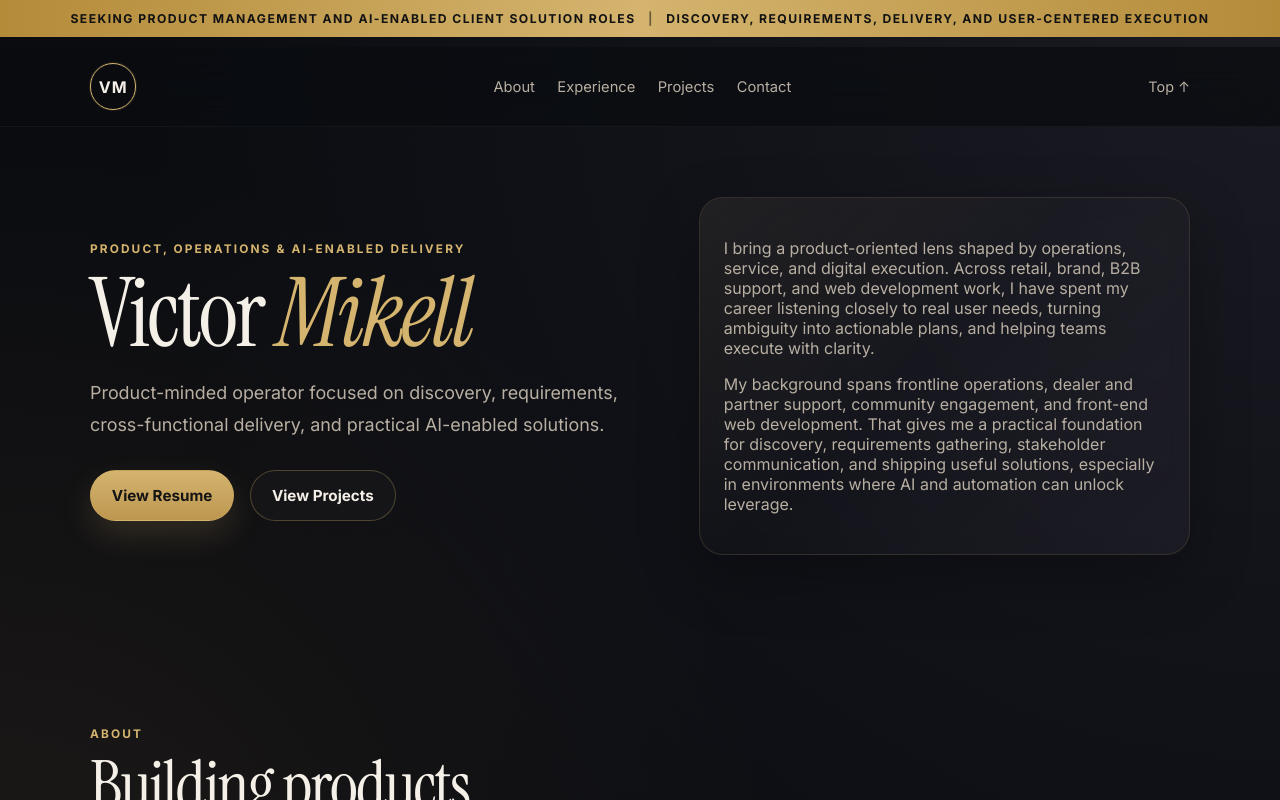
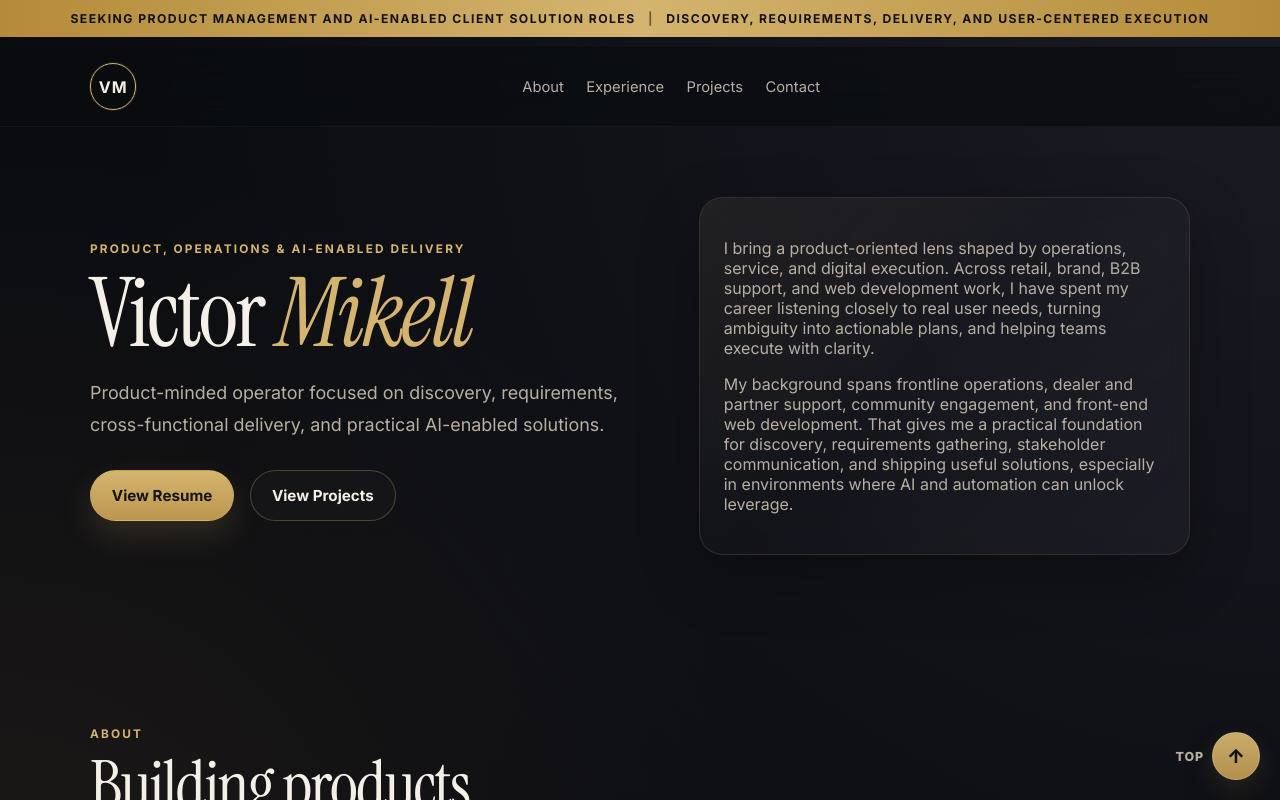
Before and after one commit to vmikell/victor-job-search, a React (Vite) app: page / in a window 1280 px wide. Shown: the top 800 px of the page. Built offline with nearby package versions, Linux system fonts and the light colour scheme.

Commit message:
Move back-to-top control to floating button

```diff
--- a/src/components/Layout.tsx
+++ b/src/components/Layout.tsx
@@ -23,9 +23,9 @@ export function Layout() {
               <a key={item.label} href={item.href}>{item.label}</a>
             ))}
           </nav>
-          <a href="#top" className="back-to-top">Top ↑</a>
         </div>
       </header>
+      <a href="#top" className="back-to-top-floating" aria-label="Back to top">↑</a>
       <main id="main">
         <Outlet />
       </main>
--- a/src/styles/main.scss
+++ b/src/styles/main.scss
@@ -107,16 +107,57 @@ img { max-width: 100%; }
 }
 
 .site-nav a,
-.back-to-top,
+.back-to-top-floating,
 .text-link {
-  transition: color 0.2s ease, opacity 0.2s ease;
+  transition: color 0.2s ease, opacity 0.2s ease, transform 0.2s ease, box-shadow 0.2s ease;
 }
 
-.back-to-top {
+.back-to-top-floating {
+  position: fixed;
+  right: 1.25rem;
+  bottom: 1.25rem;
+  width: 3rem;
+  height: 3rem;
+  display: grid;
+  place-items: center;
+  border-radius: 999px;
+  background: linear-gradient(180deg, rgba(212, 180, 110, 0.95), rgba(189, 151, 80, 0.95));
+  color: #111;
+  border: 1px solid rgba(255,255,255,0.12);
+  box-shadow: 0 16px 30px rgba(0, 0, 0, 0.28), 0 10px 24px var(--glow);
+  z-index: 11;
+  font-size: 1.2rem;
+  font-weight: 800;
+}
+
+.back-to-top-floating:hover {
+  transform: translateY(-2px);
+  color: #111;
+}
+
+.back-to-top-floating:focus-visible {
+  outline: 2px solid var(--gold-soft);
+  outline-offset: 3px;
+}
+
+.back-to-top-floating::after {
+  content: 'Top';
+  position: absolute;
+  right: calc(100% + 0.55rem);
+  top: 50%;
+  transform: translateY(-50%);
+  font-size: 0.78rem;
+  letter-spacing: 0.08em;
+  text-transform: uppercase;
   color: var(--muted);
-  font-size: 0.9rem;
-  white-space: nowrap;
 }
+
+@media (max-width: 640px) {
+  .back-to-top-floating::after {
+    display: none;
+  }
+}
+
 
 .hero, .section, .project-shell {
   padding: 5rem 0;
@@ -357,7 +398,12 @@ img { max-width: 100%; }
   .site-header-wrap { top: 2.8rem; }
   .site-header { gap: 1rem; flex-direction: column; align-items: flex-start; }
   .site-nav { flex-wrap: wrap; justify-content: flex-start; }
-  .back-to-top { align-self: flex-end; }
+  .back-to-top-floating {
+    right: 1rem;
+    bottom: 1rem;
+    width: 2.8rem;
+    height: 2.8rem;
+  }
   .hero, .section, .project-shell { padding: 4rem 0; }
   .section-title { max-width: none; }
 }
```
